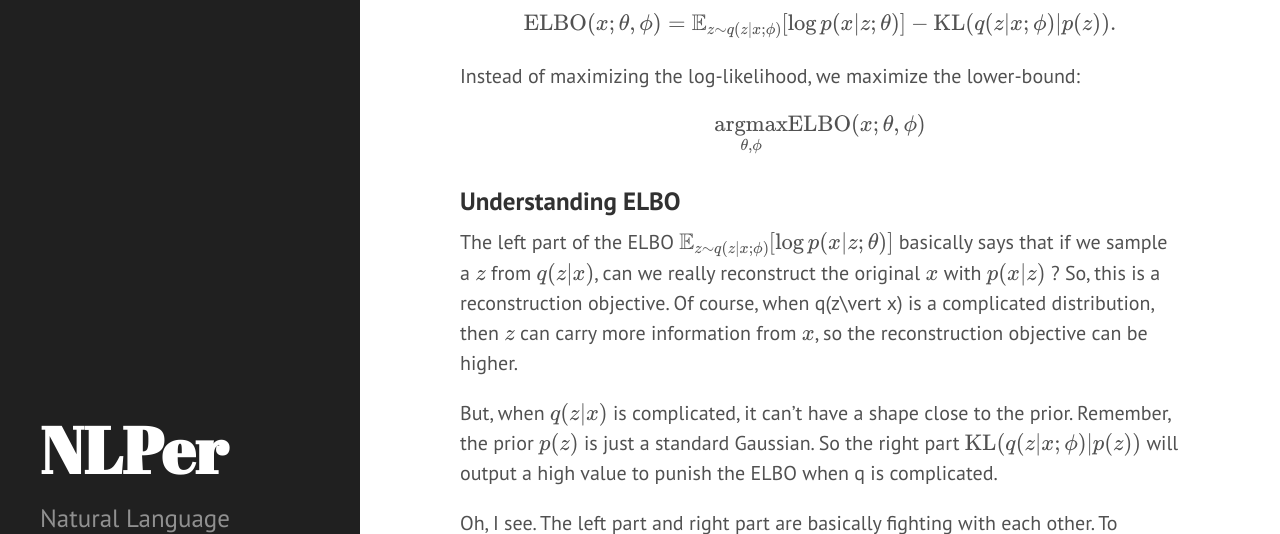
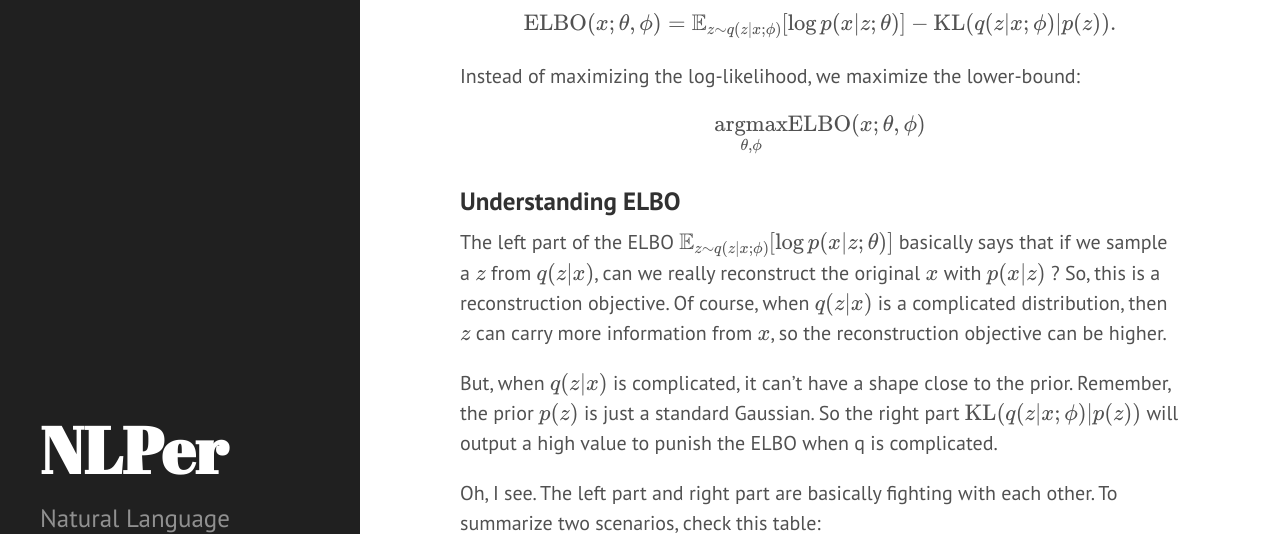
Before and after one commit to zomux/nlper, a Jekyll site: the page built from _posts/2019-10-27-what-is-a-generative-model.md, in a window 1280 px wide and 900 px high, scrolled down 3849 px, cut to the strip 0-534 px from the top of the window. Built offline with Jekyll 4.4.1, drawn with Linux system fonts in a browser that asks for light colours; formulas are drawn with MathJax 3; comment, search, counter and statistics services are not loaded; part of the change alters nothing that is shown.

```diff
--- a/_posts/2019-10-27-what-is-a-generative-model.md
+++ b/_posts/2019-10-27-what-is-a-generative-model.md
@@ -98,7 +98,7 @@ $$\mathop{\mathrm{argmax}}\limits_{\theta, \phi} \mathrm{ELBO}(x;\theta, \phi) $
 
 ### Understanding ELBO
 
-The left part of the ELBO $\mathbb{E}_{z \sim q(z\vert x;\phi)}[ \log p(x\vert z;\theta)]$  basically says that if we sample a $z$ from $q(z\vert x)$, can we really reconstruct the original $x$ with $p(x\vert z)$ ? So, this is a reconstruction objective. Of course, when q(z\vert x) is a complicated distribution, then $z$ can carry more information from $x$, so the reconstruction objective can be higher.
+The left part of the ELBO $\mathbb{E}_{z \sim q(z\vert x;\phi)}[ \log p(x\vert z;\theta)]$  basically says that if we sample a $z$ from $q(z\vert x)$, can we really reconstruct the original $x$ with $p(x\vert z)$ ? So, this is a reconstruction objective. Of course, when $q(z\vert x)$ is a complicated distribution, then $z$ can carry more information from $x$, so the reconstruction objective can be higher.
 
 But, when $q(z\vert x)$ is complicated, it can't have a shape close to the prior. Remember,  the prior $p(z)$ is just a standard Gaussian. So the right part $\mathrm{KL}(q(z\vert x;\phi) \vert p(z))$ will output a high value to punish the ELBO when q is complicated.
 
@@ -108,7 +108,7 @@ Oh,  I see. The left part and right part are basically fighting with each other.
 
 In next posts, we are going to discuss how to train generative models with neural networks and back-propagation. And we will further discuss the situation when $z$ is a discrete latent variable.
 <!--stackedit_data:
-eyJoaXN0b3J5IjpbMzIwODE1MDA4LC0xNTM1MzA1MjkxLDIxNz
-ExMDQ5MCwxNzEzOTg3MjE5LC0xOTk2MTE3MTg2LDUzMjE1MTAy
-OCwtMzYwMzgyMjAxXX0=
+eyJoaXN0b3J5IjpbOTY0Mjg0NTM4LDMyMDgxNTAwOCwtMTUzNT
+MwNTI5MSwyMTcxMTA0OTAsMTcxMzk4NzIxOSwtMTk5NjExNzE4
+Niw1MzIxNTEwMjgsLTM2MDM4MjIwMV19
 -->
```
